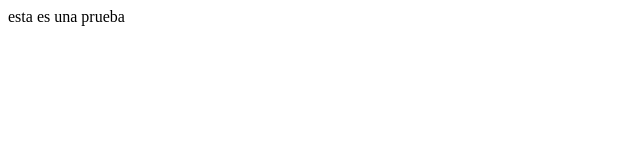
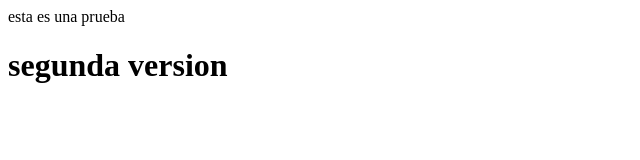
Before and after one commit to petestingforyou/html, a plain HTML site: page index.html in a window 1280 px wide. Shown: the whole page, without its empty margins (0-640 px from the left). Drawn offline with Linux system fonts and the light colour scheme.

Commit message:
esta es la segunda version

```diff
--- a/index.html
+++ b/index.html
@@ -8,5 +8,6 @@
 </head>
 <body>
     <article>esta es una prueba</article>
+    <h1>segunda version</h1>
 </body>
 </html>
```
